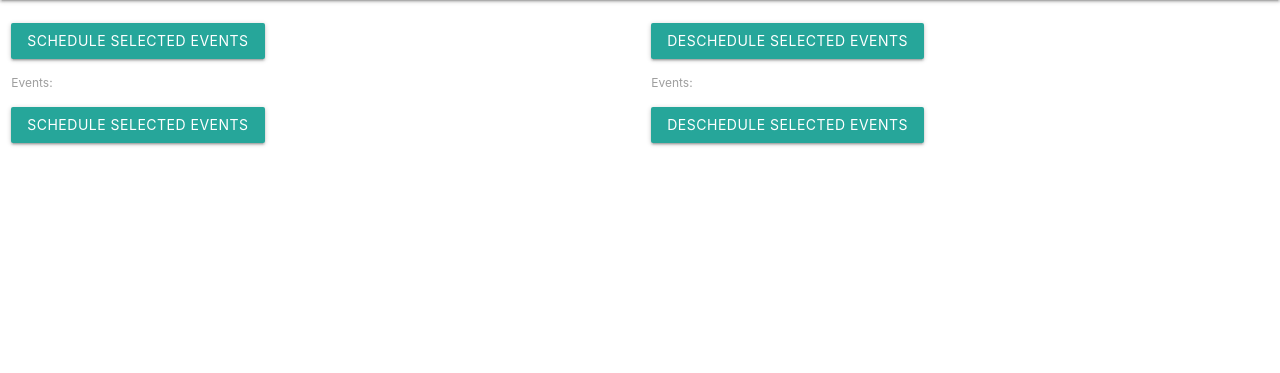
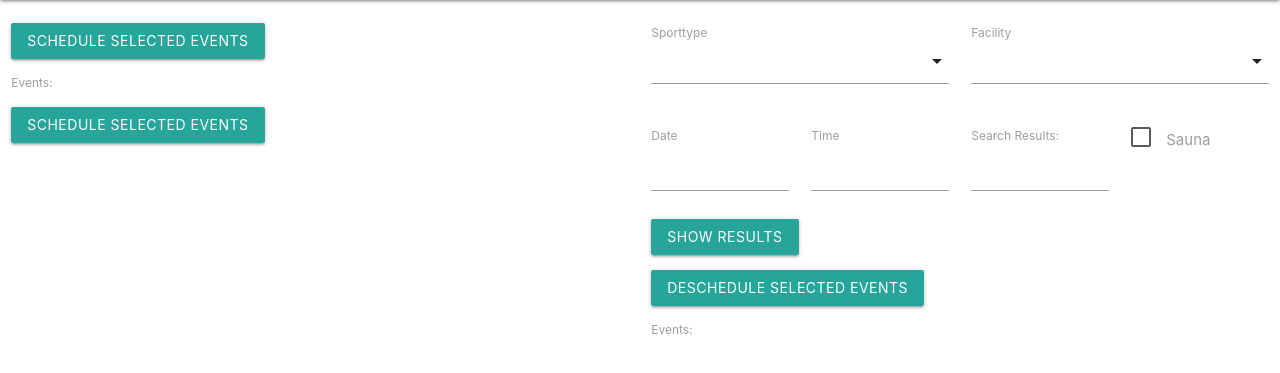
Before and after one commit to Frankie8472/asvz-subscriber, a Django app: template asvzsubscriber/main/templates/main/home.html in a window 1280 px wide. Shown: the part 64-437 px from the top of the page. Run offline with Django 3.2, Linux system fonts and the light colour scheme; the template is opened without the code that fills it: values that come from a table or form of the project are taken from there, others are empty.

Commit message:
implemented search event feature

```diff
--- a/asvzsubscriber/main/templates/main/header.html
+++ b/asvzsubscriber/main/templates/main/header.html
@@ -1,5 +1,7 @@
 <head>
     {% load static %}
+    <!-- JS -->
+    <script type="text/javascript" src="https://code.jquery.com/jquery-3.5.1.min.js"></script>
     <!-- Compiled and minified CSS -->
     <link rel="stylesheet" href="https://cdnjs.cloudflare.com/ajax/libs/materialize/1.0.0/css/materialize.min.css">
     <!-- Compiled and minified JavaScript -->
@@ -39,5 +41,4 @@
 
     {% block content %}
     {% endblock %}
-
 </body>
--- a/asvzsubscriber/main/templates/main/home.html
+++ b/asvzsubscriber/main/templates/main/home.html
@@ -2,7 +2,10 @@
 
 {% block content %}
     <br>
+    <!-- Left Column -->
     <div class="row">
+
+        <!-- Events Selection -->
         <div class="col s6">
             <label>
                 <input type="checkbox"/>
@@ -14,7 +17,74 @@
                 <button type="submit" class="btn btn-success" name="schedule" value="schedule">Schedule Selected Events</button>
             </form>
         </div>
+
+        <!-- Right Column -->
         <div class="col s6">
+            <form method="POST">
+                {% csrf_token %}
+                <div class="row">
+                    <!-- Sporttype -->
+                    <div class="input-field col s6">
+                        <select multiple id='sporttype' name="sporttype">
+                            {% for type in sporttypes %}
+                                {% if type in selected_sporttypes %}
+                                    <option value="{{ type }}" selected>{{ type }}</option>
+                                {% else %}
+                                    <option value="{{ type }}" >{{ type }}</option>
+                                {% endif %}
+                            {% endfor %}
+                        </select>
+                        <label>Sporttype</label>
+                    </div>
+
+                    <!-- Facility -->
+                    <div class="input-field col s6">
+                        <select multiple id='facility' name="facility">
+                            {% for facility in facilities %}
+                                {% if facility in selected_facilities %}
+                                    <option value="{{ facility }}" selected>{{ facility }}</option>
+                                {% else %}
+                                    <option value="{{ facility }}">{{ facility }}</option>
+                                {% endif %}
+                            {% endfor %}
+                        </select>
+                        <label>Facility</label>
+                    </div>
+                </div>
+
+                <div class="row">
+                    <!-- Date and Time -->
+                    <div class="col s3">
+                        <label for="date">Date</label>
+                        <input id="date" name="date" type="text" class="datepicker" value="{{ selected_date }}">
+                    </div>
+                    <div class="col s3">
+                        <label for="time">Time</label>
+                        <input id="time" name="time" type="text" class="timepicker" value="{{ selected_time }}">
+                    </div>
+
+                    <!-- Search Results -->
+                    <div class="col s3">
+                        <label>
+                            <label for="limit">Search Results:</label>
+                            <input id="limit" type="number" name="limit" min="15" max="300" value="{{ selected_limit }}">
+                        </label>
+                    </div>
+
+                    <!-- Sauna Boolean -->
+                    <div class="col s3">
+                        <label for="sauna">
+                            <input id="sauna" name="sauna" type="checkbox" class="filled-in" {{ selected_sauna }}/>
+                            <span>Sauna</span>
+                        </label>
+                    </div>
+                </div>
+                <button type="submit" class="btn btn-success" name="show_results" value="show_results">Show Results</button>
+            </form>
+
+            <!-- Scheduled Events -->
+            <div class="row">
+                <div class="col s12">
                     <label>
                         <input type="checkbox"/>
                     </label>
@@ -22,9 +92,34 @@
                         <button type="submit" class="btn btn-success" name="deschedule" value="deschedule">Deschedule Selected Events</button>
                         {% csrf_token %}
                         {{ form_scheduled.as_p }}
-                <button type="submit" class="btn btn-success" name="deschedule" value="deschedule">Deschedule Selected Events</button>
                     </form>
                 </div>
             </div>
+        </div>
+    </div>
 
+    <script>
+        var today = new Date()
+
+        $(document).ready(function(){
+            $('select').formSelect();
+        });
+
+        $(document).ready(function(){
+            $('.datepicker').datepicker({
+                autoClose: true,
+                //defaultDate: today,
+                format: 'dd.mm.yyyy',
+                //setDefaultDate: true,
+            });
+        });
+
+        $(document).ready(function(){
+            $('.timepicker').timepicker({
+                autoClose: true,
+                //defaultTime: 'now',
+                twelveHour: false,
+            });
+        });
+    </script>
 {% endblock %}
```
Also changed, not shown: asvzsubscriber/main/views.py (+90 -26 lines), 1 other file. Lines whose indentation alone changed are shown as unchanged.
